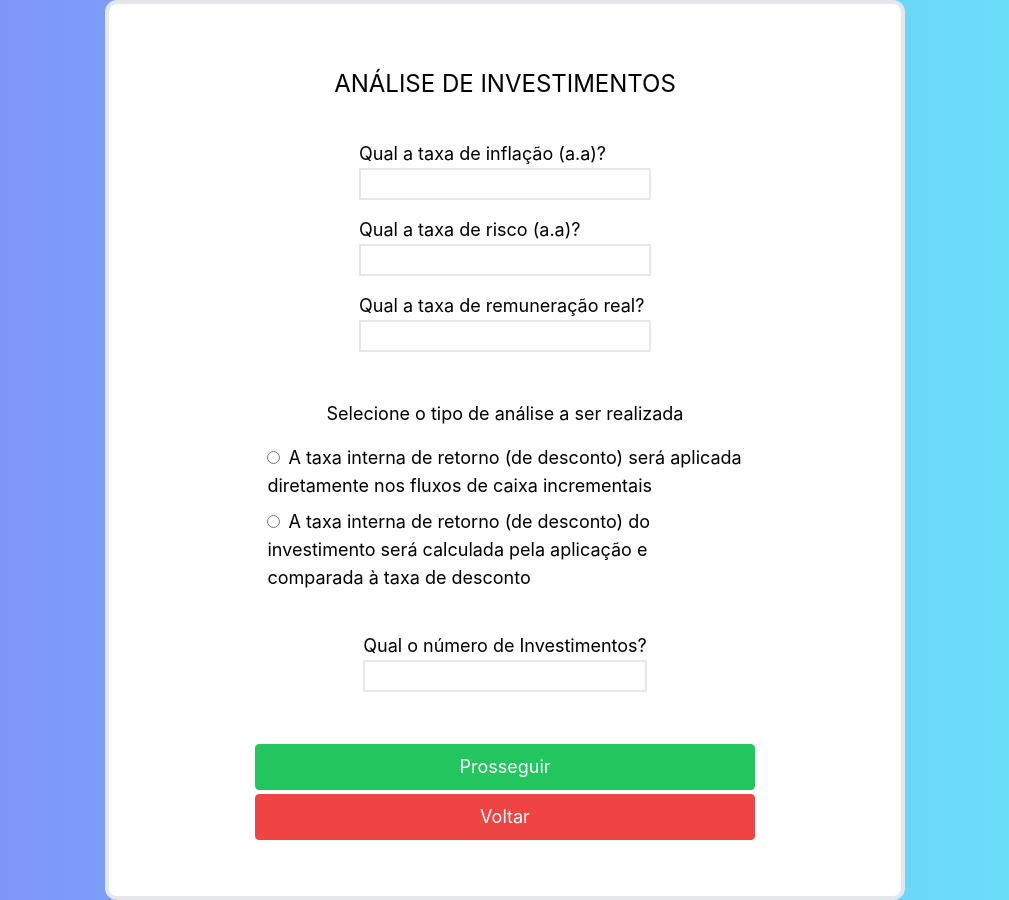
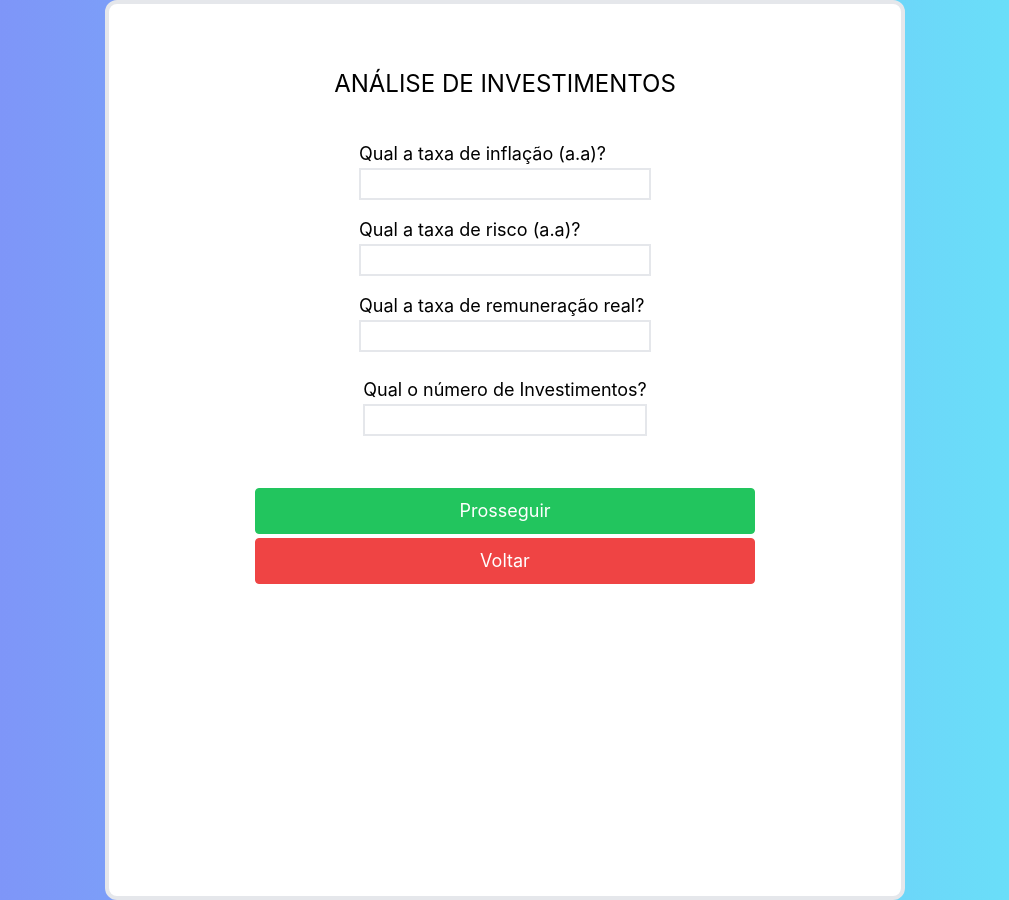
Before and after one commit to LaranGod/Analise-de-Investimentos, a Next.js app in the folder analise-de-investimentos/: page /analise in a window 1280 px wide. Shown: the whole page, without its empty margins (135-1144 px from the left). Built offline with nearby package versions, Linux system fonts and the light colour scheme.

Commit message:
Fix: remove opcao de tipo de analise

```diff
--- a/analise-de-investimentos/pages/analise.js
+++ b/analise-de-investimentos/pages/analise.js
@@ -96,7 +96,7 @@
               </div>
               <div>
                 <p className="text-md">Qual a taxa de remuneração real?</p>
-                <div className="flex mb-4">
+                <div className="flex">
                   <div className="input">
                     <input
                       className="border-2 h-8"
@@ -118,7 +118,7 @@
                 </div>
               </div>
             </div>
-            <div className="flex items-center flex-col mt-8">
+            {/* <div className="flex items-center flex-col mt-8">
               <div className="w-3/5 flex items-center flex-col">
                 <p className="text-md mb-4">Selecione o tipo de análise a ser realizada</p>
 
@@ -159,7 +159,7 @@
                   />
                 </div>
               </div>
-            </div>
+            </div> */}
             <div className="flex items-center flex-col pt-6">
               <div className="h-28">
                 <p className="text-md">Qual o número de Investimentos?</p>
```
